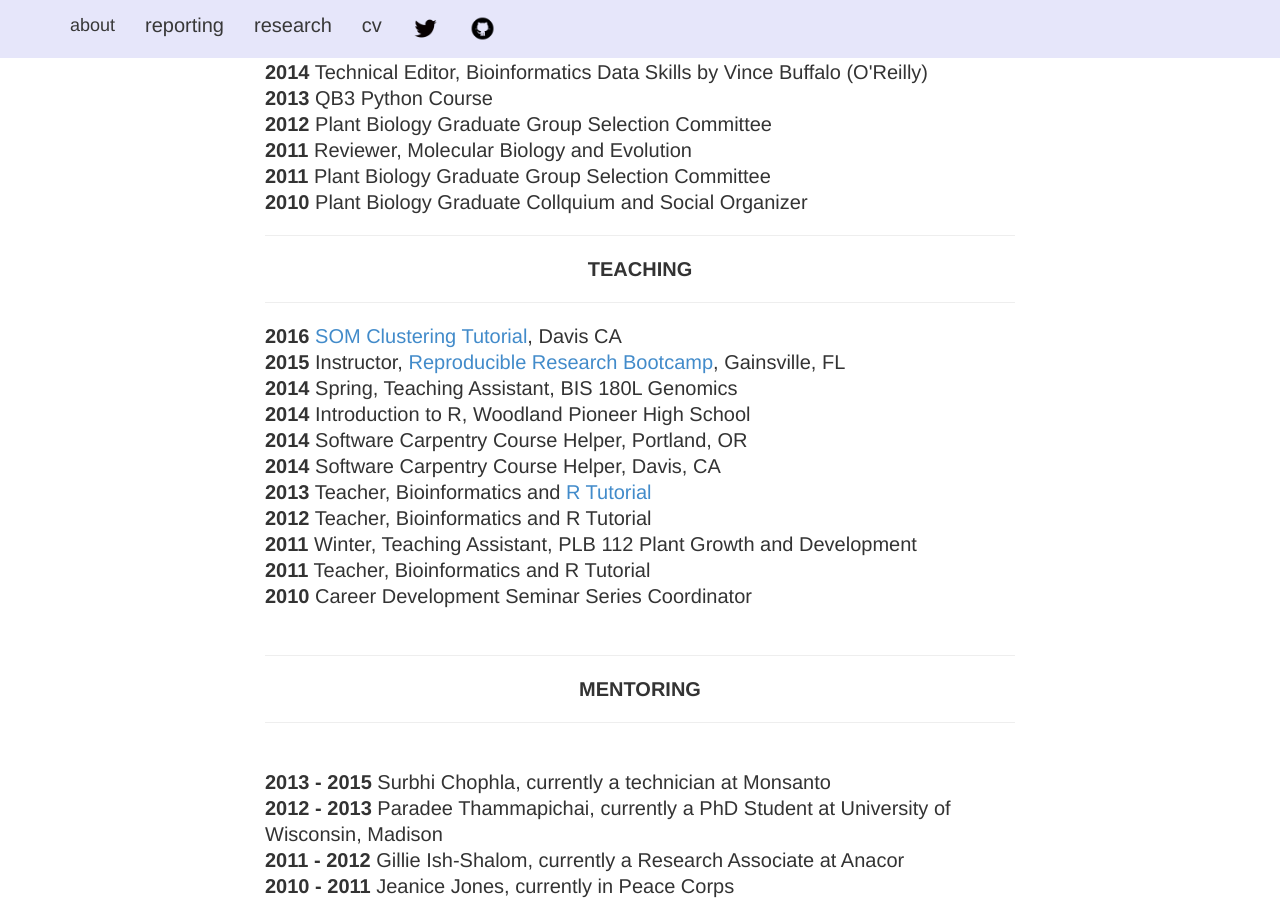
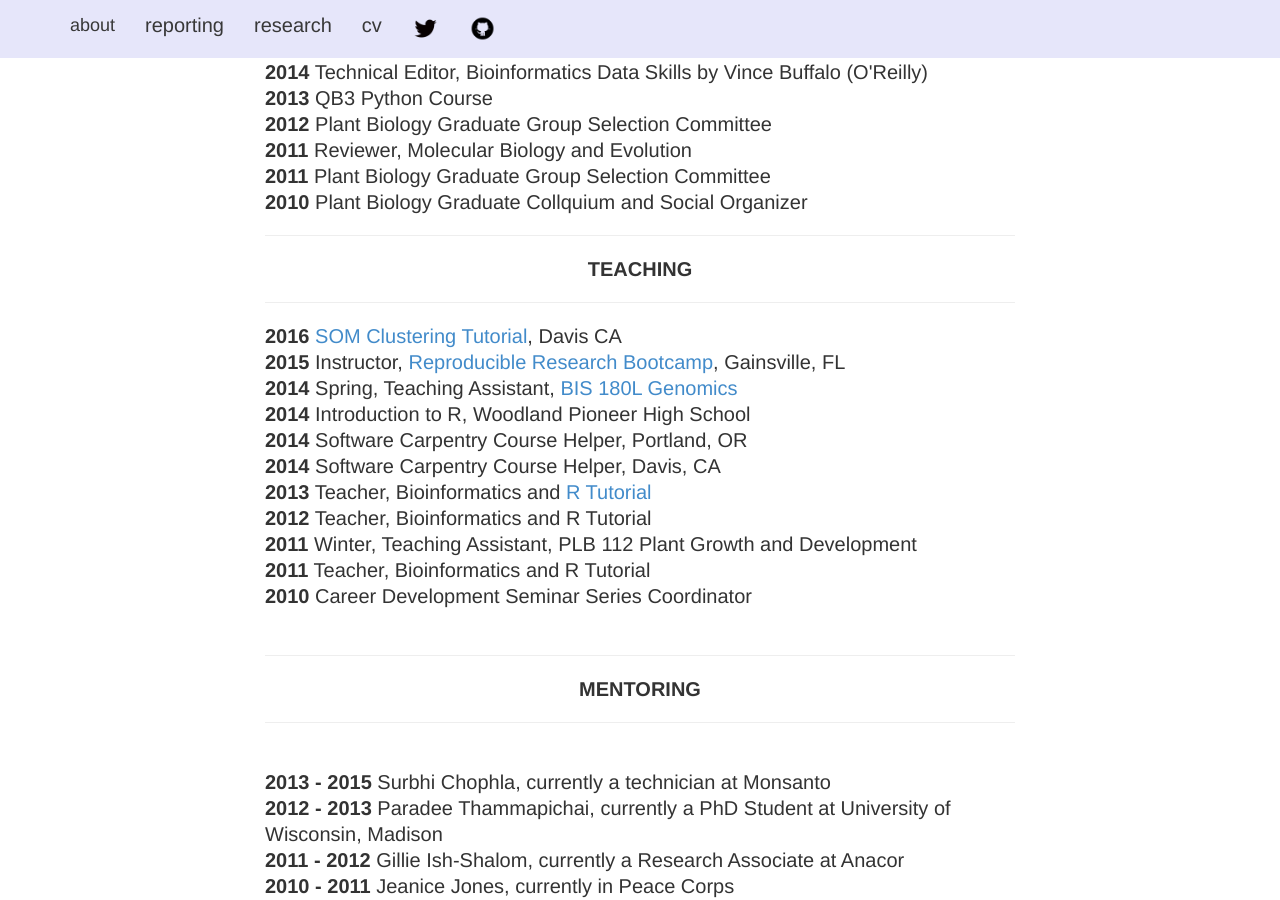
Before and after one commit to iamciera/creports, a Jekyll site: the page built from cv/index.html, in a window 1280 px wide and 900 px high, scrolled down 4786 px. Built offline with Jekyll 4.4.1, drawn with Linux system fonts in a browser that asks for light colours; nearby versions of some CDN libraries; some of the changed lines change nothing that is shown.

Commit message:
updated cv

```diff
--- a/cv/index.html
+++ b/cv/index.html
@@ -178,7 +178,7 @@ layout: default
 				<hr />
 				<b>2016</b> <a href= "https://iamciera.github.io/SOMexample/"> SOM Clustering Tutorial</a>, Davis CA <br />
 				<b>2015</b> Instructor, <a href = "http://reproducible-science-curriculum.github.io/2015-06-01-reproducible-science-idigbio/">Reproducible Research Bootcamp</a>, Gainsville, FL<br />
-				<b>2014</b> Spring, Teaching Assistant, BIS 180L Genomics <br />
+				<b>2014</b> Spring, Teaching Assistant, <a href = "http://jnmaloof.github.io/BIS180L_web/"> BIS 180L Genomics </a><br />
 				<b>2014</b> Introduction to R, Woodland Pioneer High School <br />
 				<b>2014</b> Software Carpentry Course Helper, Portland, OR<br />
 				<b>2014</b> Software Carpentry Course Helper, Davis, CA<br />
```
